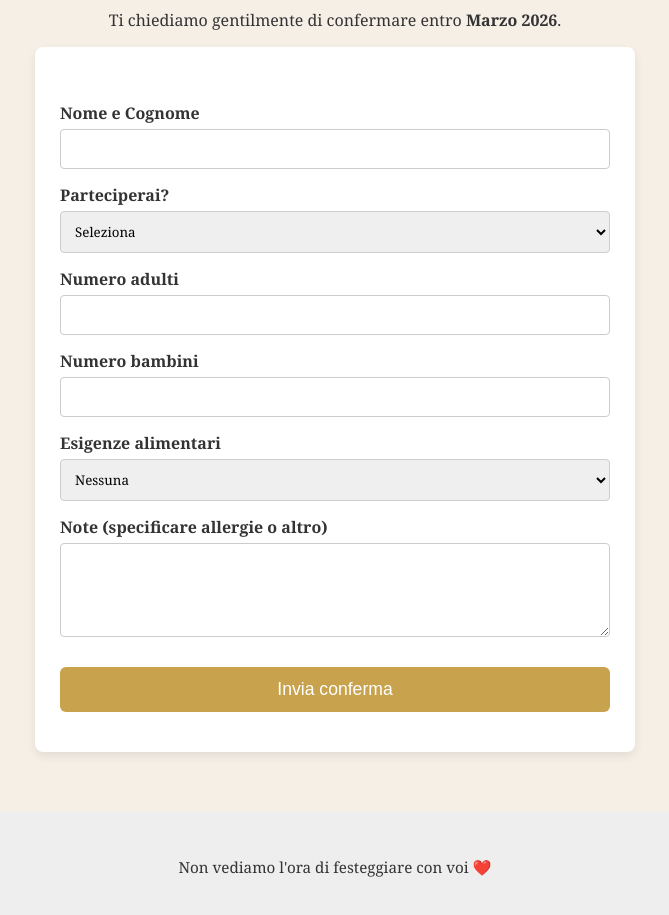
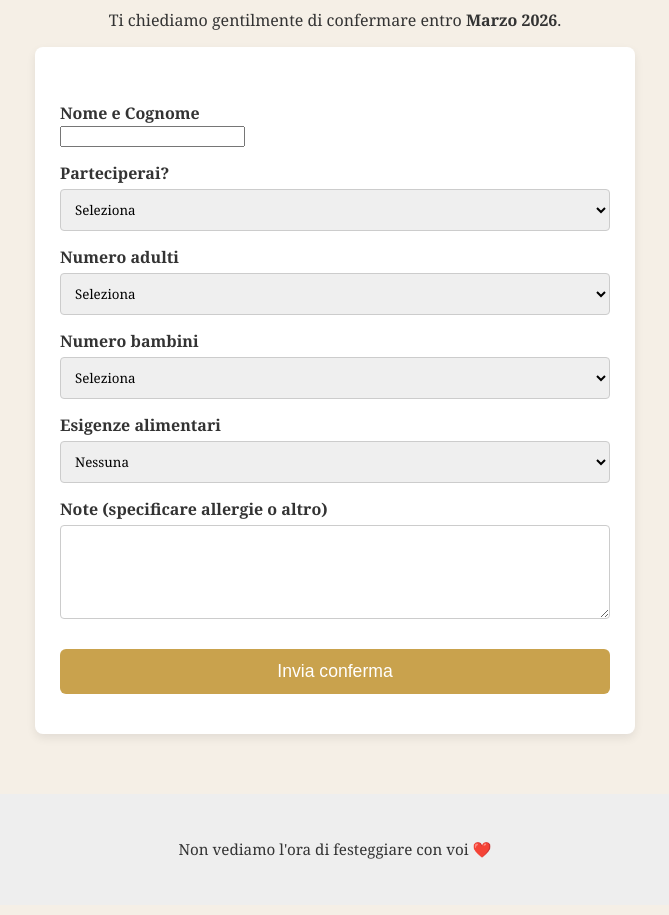
Before and after one commit to Matteo793/matrimonio, a plain HTML site: page index.html in a window 1280 px wide. Shown: the part 1400-2315 px from the top of the page, without its empty margins (305-974 px from the left). Drawn offline with Linux system fonts and the light colour scheme.

Commit message:
Update index.html

```diff
--- a/index.html
+++ b/index.html
@@ -39,9 +39,10 @@
     .location { text-align: center; background: white; padding: 40px 20px; border-radius: 8px; box-shadow: 0 4px 10px rgba(0,0,0,0.08); }
     form { background: white; padding: 40px 25px; border-radius: 8px; box-shadow: 0 4px 10px rgba(0,0,0,0.08); max-width: 600px; margin: 0 auto; }
     label { display: block; margin-top: 15px; font-weight: bold; }
-    input, select, textarea { width: 100%; padding: 10px; margin-top: 5px; border-radius: 4px; border: 1px solid #ccc; font-family: inherit; }
+    select, textarea { width: 100%; padding: 10px; margin-top: 5px; border-radius: 4px; border: 1px solid #ccc; font-family: inherit; }
     button { margin-top: 25px; padding: 12px; width: 100%; background: var(--accent); color: white; border: none; border-radius: 6px; font-size: 1.1rem; cursor: pointer; }
     button:hover { opacity: 0.9; }
+    #formMessage { text-align: center; margin-top: 20px; font-weight: bold; color: green; }
     footer { text-align: center; padding: 30px 20px; background: #eee; font-size: 0.95rem; }
   </style>
 </head>
@@ -94,10 +95,30 @@
       </select>
 
       <label>Numero adulti</label>
-      <input type="number" name="adulti" min="0" />
+      <select name="adulti">
+        <option value="">Seleziona</option>
+        <option value="1">1</option>
+        <option value="2">2</option>
+        <option value="3">3</option>
+        <option value="4">4</option>
+        <option value="5">5</option>
+        <option value="6">6</option>
+        <option value="7">7</option>
+        <option value="8">8</option>
+        <option value="9">9</option>
+        <option value="10">10</option>
+      </select>
 
       <label>Numero bambini</label>
-      <input type="number" name="bambini" min="0" />
+      <select name="bambini">
+        <option value="">Seleziona</option>
+        <option value="0">0</option>
+        <option value="1">1</option>
+        <option value="2">2</option>
+        <option value="3">3</option>
+        <option value="4">4</option>
+        <option value="5">5</option>
+      </select>
 
       <label>Esigenze alimentari</label>
       <select name="dieta">
@@ -113,6 +134,8 @@
 
       <button type="submit">Invia conferma</button>
     </form>
+
+    <p id="formMessage"></p>
   </section>
 
   <footer>
@@ -120,16 +143,15 @@
   </footer>
 
   <script>
-
     const scriptURL = 'https://script.google.com/macros/s/AKfycby2EQA43Ngu_y7GFrqlBmCuvigFu6BQzNGJ6XOTPu1_Y4lEhmxNeRZl3dK5YEYIlQB8/exec';
     const form = document.getElementById('rsvpForm');
     const message = document.getElementById('formMessage');
     const button = form.querySelector('button');
     const presenza = form.querySelector('select[name="presenza"]');
-  const adulti = form.querySelector('input[name="adulti"]');
-  const bambini = form.querySelector('input[name="bambini"]');
+    const adulti = form.querySelector('select[name="adulti"]');
+    const bambini = form.querySelector('select[name="bambini"]');
 
-  // Obbligatorietà condizionata
+    // Obbligatorietà condizionata adulti/bambini
     presenza.addEventListener('change', () => {
       if (presenza.value.startsWith('Sì')) {
         adulti.required = true;
@@ -145,15 +167,19 @@
     form.addEventListener('submit', e => {
       e.preventDefault();
 
+      // Controllo se obbligatorio e non selezionato
+      if (presenza.value.startsWith('Sì') && (adulti.value === "" || bambini.value === "")) {
+        message.textContent = 'Per favore, seleziona il numero di adulti e bambini.';
+        message.style.color = 'red';
+        return;
+      }
+
       message.textContent = 'Invio in corso…';
       message.style.color = '#6b4f4f';
       button.disabled = true;
       button.textContent = 'Invio...';
 
-    fetch(scriptURL, {
-      method: 'POST',
-      body: new FormData(form)
-    })
+      fetch(scriptURL, { method: 'POST', body: new FormData(form) })
         .then(res => res.text())
         .then(text => {
           if (text === 'OK') {
@@ -161,7 +187,8 @@
             message.style.color = 'green';
             form.reset();
           } else {
-        throw new Error();
+            message.textContent = 'C’è stato un problema, riprova più tardi.';
+            message.style.color = 'red';
           }
         })
         .catch(() => {
```
Lines whose indentation alone changed are shown as unchanged.
